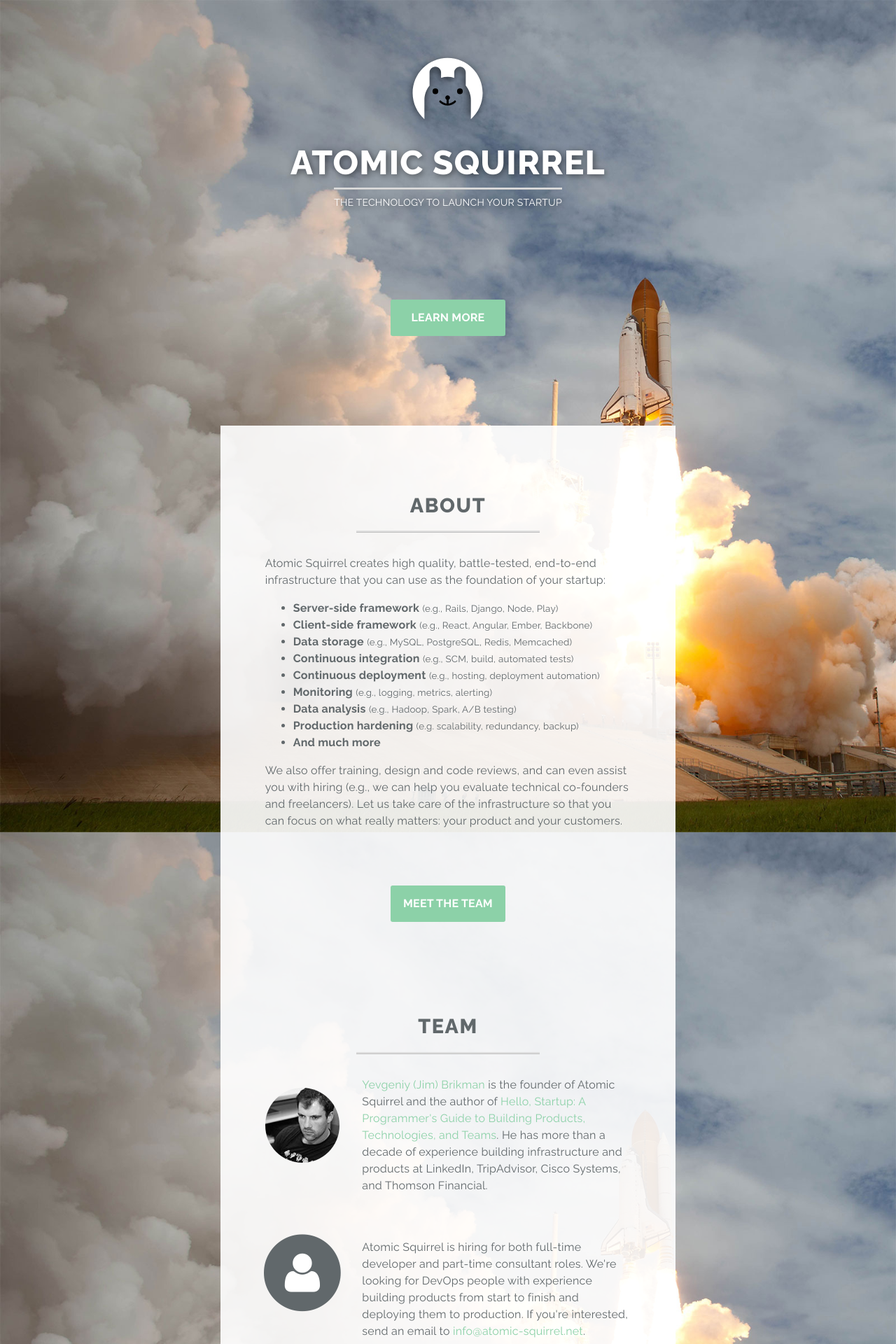
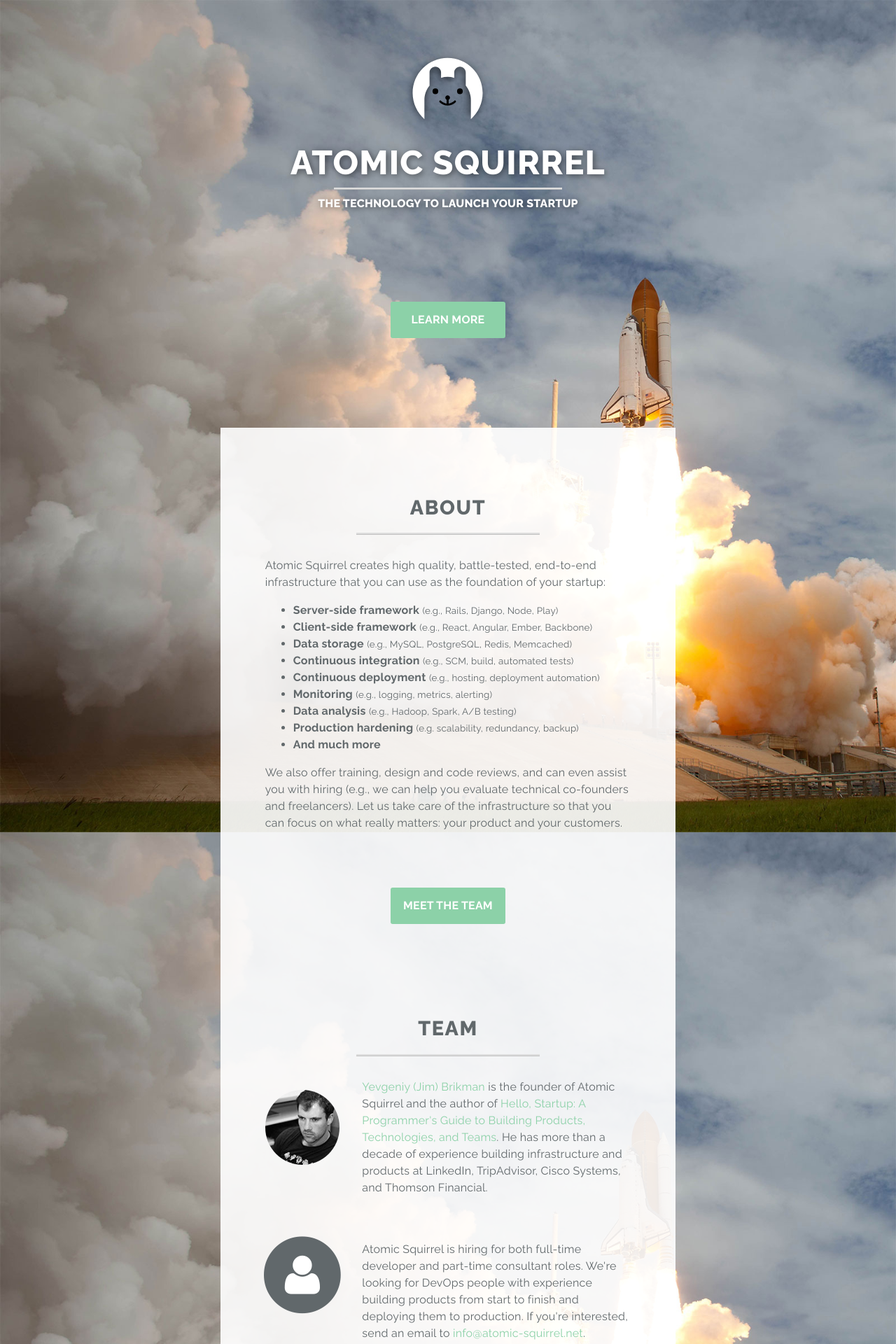
Before and after one commit to atomic-squirrel/atomic-squirrel-homepage, a Jekyll site: the page built from index.html, in a window 1280 px wide. Shown: the top 1920 px of the page at 70% size. Built offline with Jekyll 4.4.1, drawn with Linux system fonts in a browser that asks for light colours.

Commit message:
Make subtitle more visible

```diff
--- a/_includes/header.html
+++ b/_includes/header.html
@@ -4,7 +4,7 @@
     <h1 class="caps white mt0 mb0 shadow">{{ site.name }}</h1>
   </a>
   <hr class="col-6 mt0">
-  <h5 class="caps white mt0 shadow">{{ site.slogan }}</h5>
+  <p class="caps very-bold white mt0 shadow">{{ site.slogan }}</p>
   <div class="mt4">
     {% include button.html url="#about" text="Learn more" %}
   </div>
--- a/assets/sass/atomic-squirrel/_fonts.scss
+++ b/assets/sass/atomic-squirrel/_fonts.scss
@@ -82,6 +82,10 @@ a.no-underline:hover {
   font-weight: 400;
 }
 
+.very-bold {
+  font-weight: 800;
+}
+
 .subtle-gray {
   color: #C0C0C8;
 }
```
